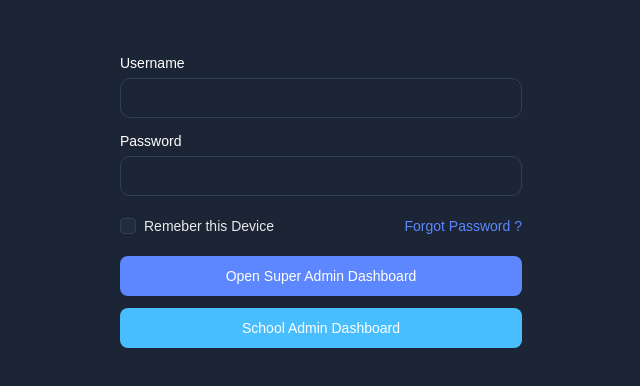
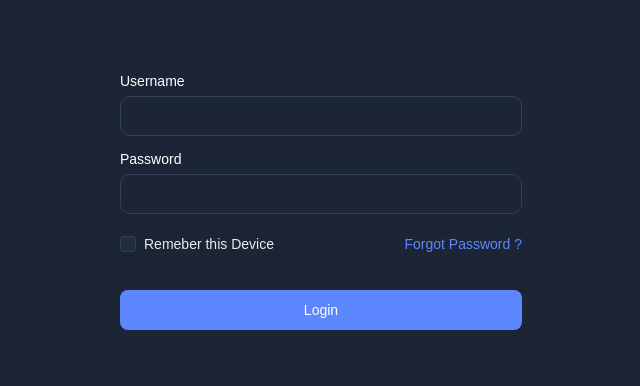
Before and after one commit to vnrtumu/mindwhileerp, a React (Vite) app: page /auth/auth2/login in a window 1280 px wide. Shown: the part 210-596 px from the top of the page, without its empty margins (319-959 px from the left). Built offline with nearby package versions, Linux system fonts and the light colour scheme.

Commit message:
refactor: Standardize login button text and consolidate dashboard navigation options.

```diff
--- a/src/school/components/Login/Login.jsx
+++ b/src/school/components/Login/Login.jsx
@@ -93,7 +93,7 @@ const Login = () => {
                     </div>
 
                     <button type="submit" className="submit-btn">
-                        Open Super Admin Dashboard
+                        Login
                     </button>
                 </form>
 
--- a/src/views/authentication/authforms/AuthLogin.jsx
+++ b/src/views/authentication/authforms/AuthLogin.jsx
@@ -31,11 +31,8 @@ const AuthLogin = () => {
             Forgot Password ?
           </Link>
         </div>
-        <Button asChild className="w-full">
-          <Link to="/dashboard">Open Super Admin Dashboard</Link>
-        </Button>
-        <Button asChild className="w-full mt-3 bg-secondary hover:bg-secondary/90">
-          <Link to="/school-dashboard">School Admin Dashboard</Link>
+        <Button asChild className="w-full mt-4">
+          <Link to="/dashboard">Login</Link>
         </Button>
       </form>
     </>
```
